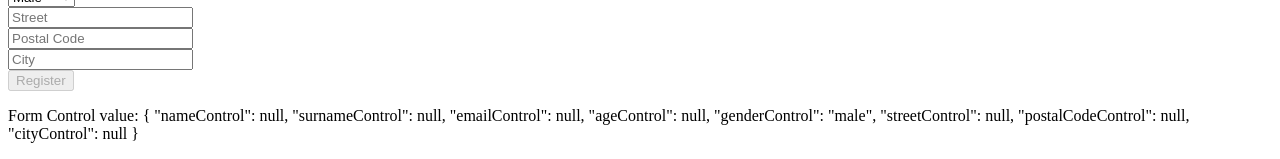
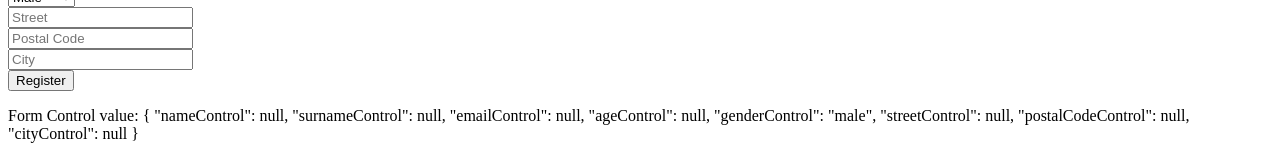
Before and after one commit to KubaBrambor/TypeScript, an Angular app in the folder ecommerce/: page / in a window 1280 px wide. Shown: the part 1096-1255 px from the top of the page. Built offline with nearby package versions, Linux system fonts and the light colour scheme.

Commit message:
adding alerts to postal code field

```diff
--- a/ecommerce/src/app/main/register-rx/register-rx.component.html
+++ b/ecommerce/src/app/main/register-rx/register-rx.component.html
@@ -49,6 +49,17 @@
                     placeholder="Postal Code"
                     name="postalCode"
                     formControlName="postalCodeControl">
+            <div class="alert alert-warning"
+                 *ngIf="registerForm.get('postalCodeControl').invalid &&
+                        (registerForm.get('postalCodeControl').dirty ||
+                        registerForm.get('postalCodeControl').touched)">
+                <div *ngIf="registerForm.get('postalCodeControl').errors.pattern">
+                    "Postal code must be in XX-XXX or XXXXX format."
+                </div>
+                <div *ngIf="registerForm.get('postalCodeControl').errors.required">
+                    "Postal code is required field!"
+                </div>
+            </div>
         </div>
         <div class="user-city form_row">
             <input type="text"
@@ -58,7 +69,7 @@
                     formControlName="cityControl">
         </div>
         <div class="register-button">
-            <button type="submit" class="btn btn-primary" [disabled]="!registerForm.valid">Register</button>
+            <button type="submit" class="btn btn-primary">Register</button>
         </div>
     </form>
 </div>
--- a/ecommerce/src/app/main/register-rx/register-rx.component.ts
+++ b/ecommerce/src/app/main/register-rx/register-rx.component.ts
@@ -1,5 +1,5 @@
 import { Component, OnInit } from '@angular/core';
-import { FormControl, FormGroup, Validators } from '@angular/forms';
+import { FormControl, FormGroup, FormBuilder, Validators, Form } from '@angular/forms';
 
 @Component({
   selector: 'app-register-rx',
@@ -7,31 +7,41 @@ import { FormControl, FormGroup, Validators } from '@angular/forms';
   styleUrls: ['./register-rx.component.css']
 })
 export class RegisterRXComponent {
-  public registerForm: FormGroup = new FormGroup({
-    nameControl: new FormControl(null, Validators.required),
-    surnameControl: new FormControl(null, Validators.required),
-    emailControl: new FormControl(null, [
+  public registerForm: FormGroup;
+  public formBuilder: FormBuilder;
+  constructor(private fb: FormBuilder) {
+   }
+
+  ngOnInit() {
+    this.createForm();
+  }
+
+   createForm() {
+     this.registerForm = this.fb.group({
+        nameControl: [null, Validators.required],
+        surnameControl: [null, Validators.required],
+        emailControl: [null, [
           Validators.required,
           Validators.pattern("^[a-z0-9._%+-]+@[a-z0-9.-]+\\.[a-z]{2,4}$")
-    ]),
-    ageControl: new FormControl(null, Validators.required),
-    genderControl: new FormControl('male'),
-    streetControl: new FormControl(null, [
+        ]],
+        ageControl: [null, Validators.required],
+        genderControl: ['male'],
+        streetControl: [null, [
           Validators.required,
           Validators.minLength(3)
-    ]),
-    postalCodeControl: new FormControl(null, [
+        ]],
+        postalCodeControl: [null, [
           Validators.required,
           Validators.pattern("^\\d{2}[- ]{0,1}\\d{3}$")
-    ]),
-    cityControl: new FormControl(null, [
+        ]],
+        cityControl: [null, [
           Validators.required,
           Validators.minLength(2)
-    ])
-  })
-  constructor() { }
+        ]]
+      });
+   };
 
   onSubmit() {
-    console.log('Name COntrol Value', this.registerForm.value)
+    console.log('Name COntrol Value', this.registerForm.value, this.registerForm)
   }
 }
```
Lines whose indentation alone changed are shown as unchanged.
